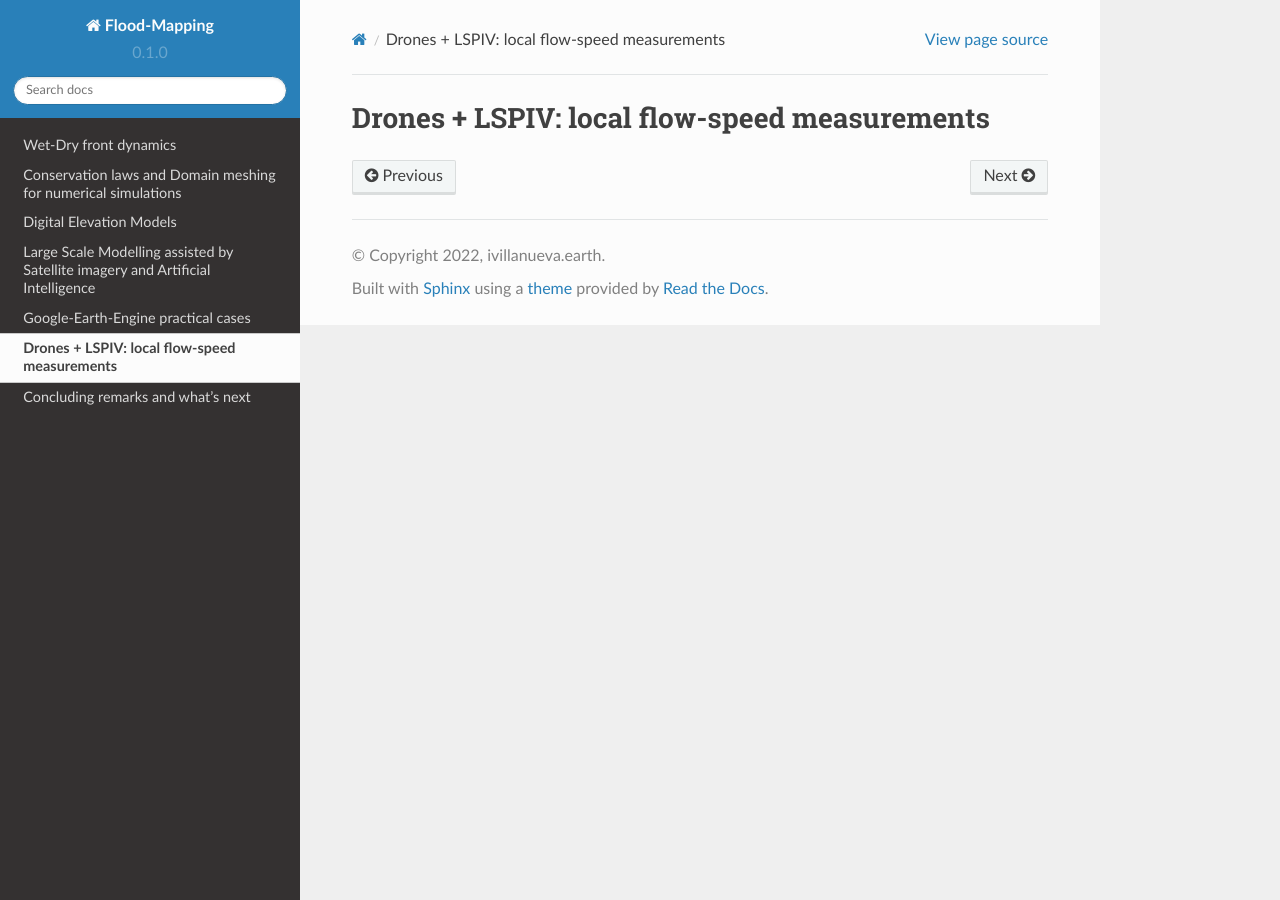
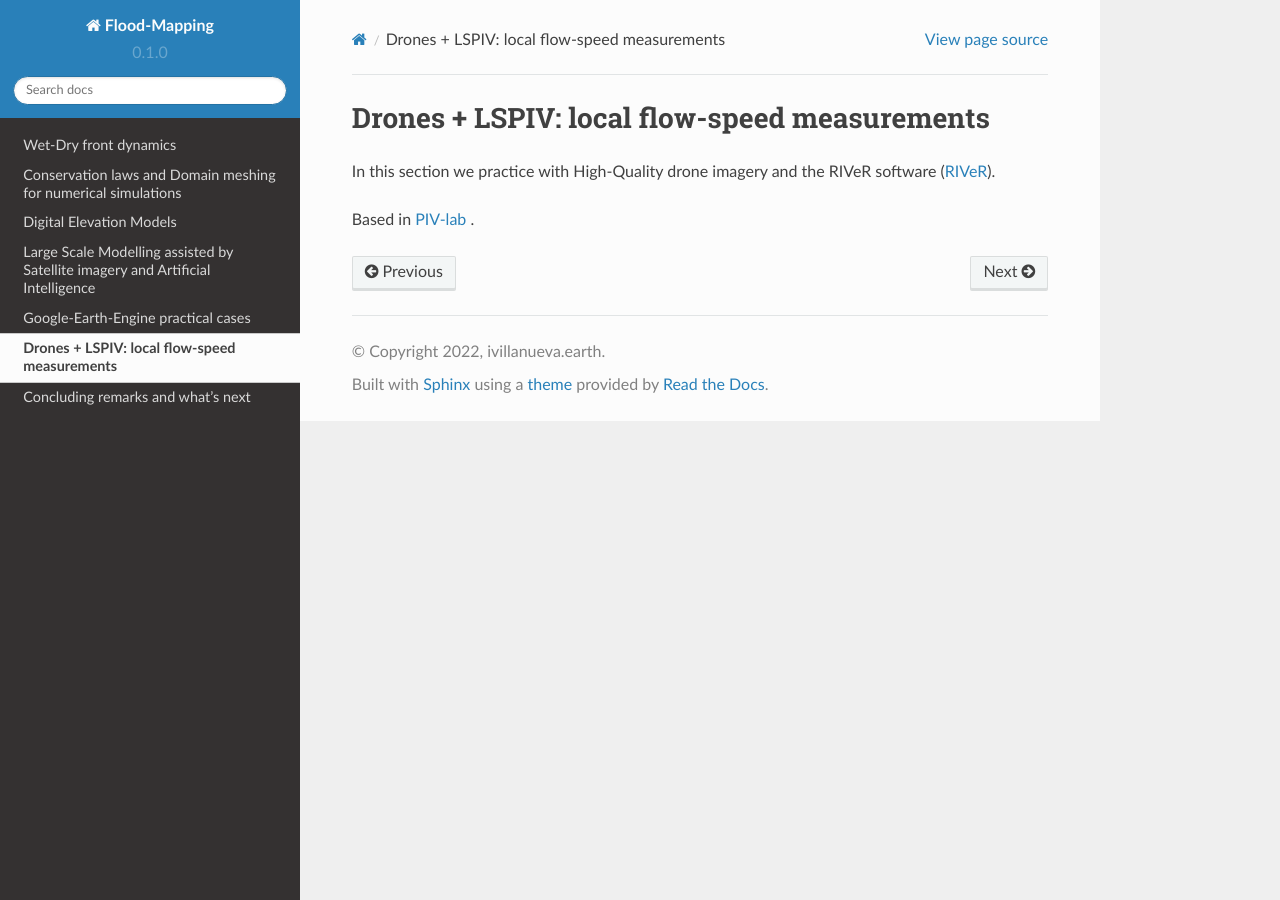
Before and after one commit to ivillamadrid/FloodMapping, a Sphinx documentation site: the page built from docs/source/drones.rst, in a window 1280 px wide. Built offline with Sphinx 7.4.7 and the Read the Docs theme 2.0.0, drawn with Linux system fonts in a browser that asks for light colours.

Commit message:
Update drones.rst

```diff
--- a/docs/source/drones.rst
+++ b/docs/source/drones.rst
@@ -1,2 +1,10 @@
 Drones + LSPIV: local flow-speed measurements
 ==============================================
+
+In this section we practice with High-Quality drone imagery and the RIVeR software (`RIVeR`_).
+
+.. _RIVeR: https://riverdischarge.blogspot.com/'
+
+Based in `PIV-lab`_ .
+
+.. _PIV-lab: https://riverdischarge.blogspot.com/
```
